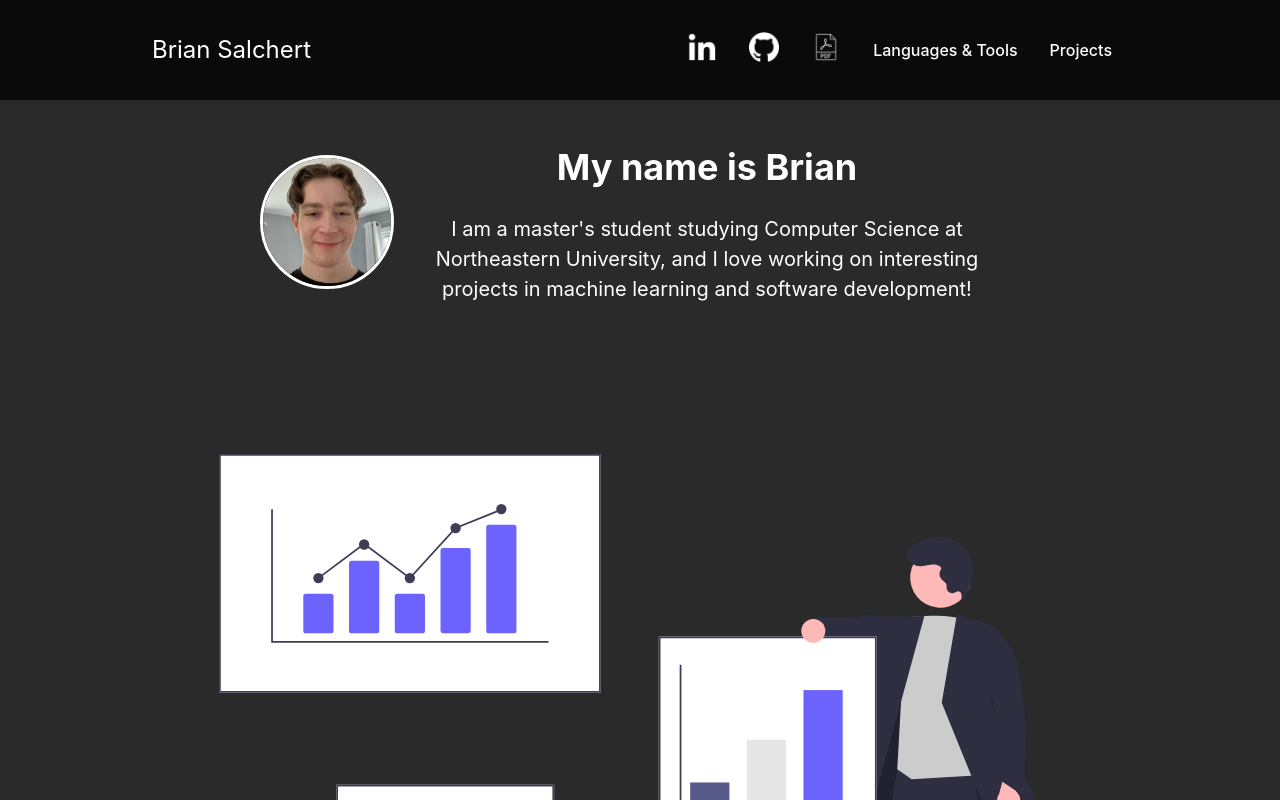
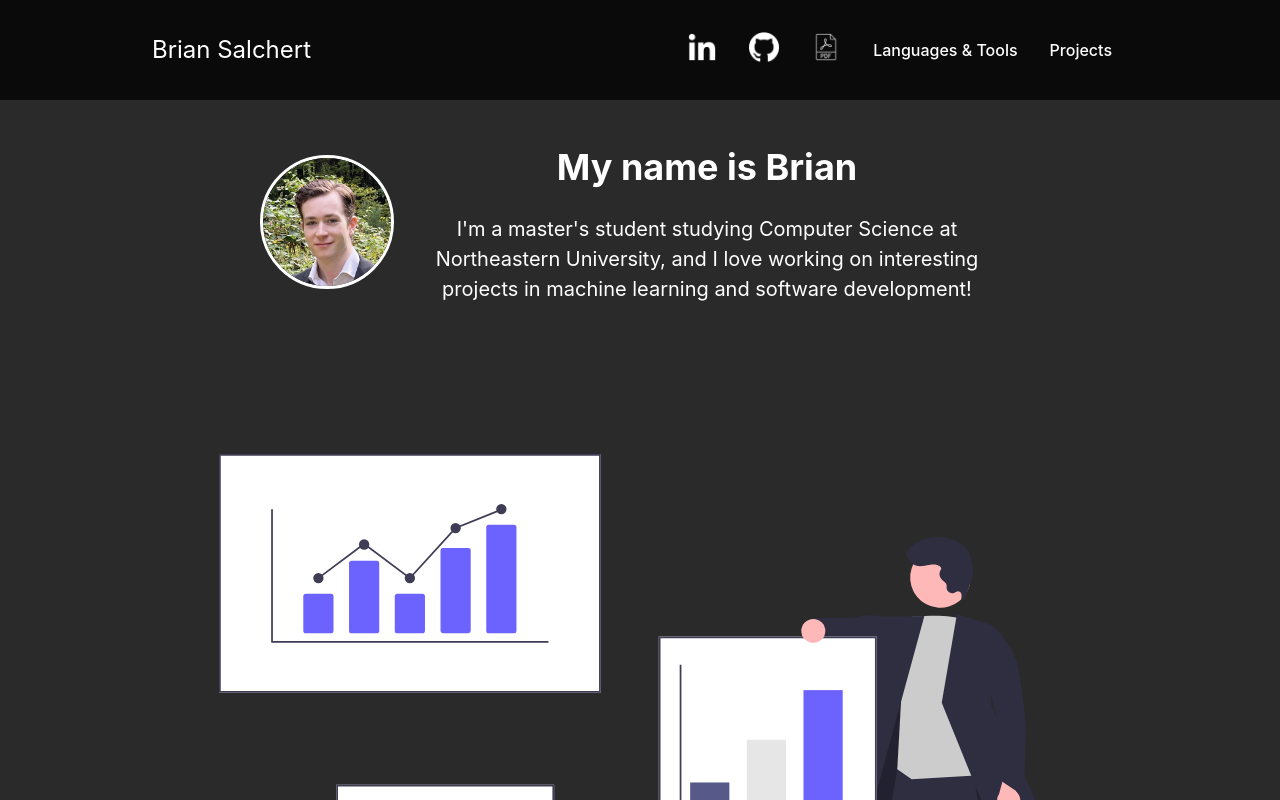
Before and after one commit to brisalchert/portfolio-website, a React (Vite) app: page / in a window 1280 px wide. Shown: the top 800 px of the page. Built offline with nearby package versions, Linux system fonts and the light colour scheme.

Commit message:
Update profile picture

```diff
--- a/src/components/About.jsx
+++ b/src/components/About.jsx
@@ -10,7 +10,7 @@ export default function About() {
         <div className="about__text-container">
           <p className="about__name">My name is Brian</p>
           <p className="about__info">
-            I am a master&#39;s student studying Computer Science at Northeastern University,
+            I&#39;m a master&#39;s student studying Computer Science at Northeastern University,
             and I love working on interesting projects in machine learning and software development!
           </p>
         </div>
```
Also changed, not shown: src/assets/profile.jpg.
